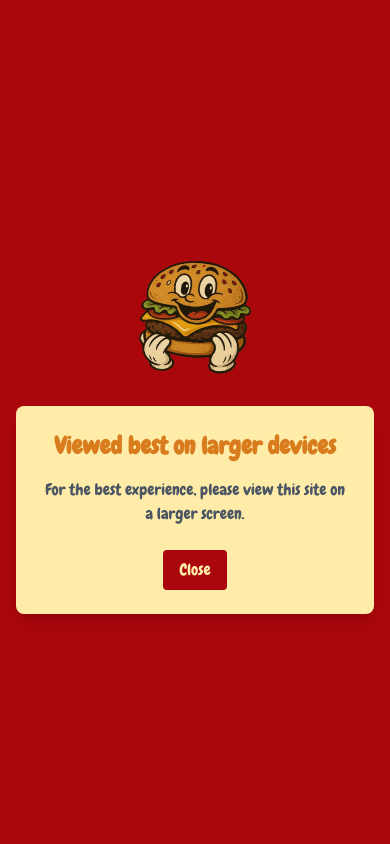
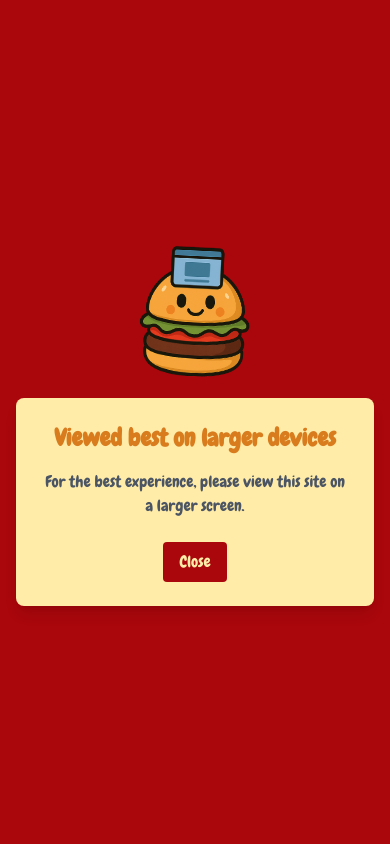
Before and after one commit to adnanpasha7/BurgerFolio, a React (Vite) app: page / in a window 390 px wide. Shown: the top 844 px of the page. Built offline with nearby package versions, Linux system fonts and the light colour scheme.

Commit message:
Adding mobile icon

```diff
--- a/src/components/SmallScreenModal.jsx
+++ b/src/components/SmallScreenModal.jsx
@@ -1,5 +1,5 @@
 import { useEffect, useState } from "react";
-import smilingBurger from "../assets/smilingBurger.png";
+import mobile from "../assets/mobile.png";
 import { motion } from "framer-motion";
 
 const SmallScreenModal = () => {
@@ -34,9 +34,9 @@ const SmallScreenModal = () => {
         transition={{ repeat: Infinity, duration: 4, ease: "easeInOut" }}
       >
         <img
-          src={smilingBurger}
+          src={mobile}
           alt="Burger Icon"
-          className="w-32 h-44 hover:scale-150 transition-transform duration-700"
+          className="w-36 h-40 hover:scale-150 transition-transform duration-700"
         />
       </motion.div>
       <div className="bg-primary rounded-lg p-6 max-w-sm mx-4 text-center shadow-lg">
```
Also changed, not shown: src/assets/mobile.png (added).
